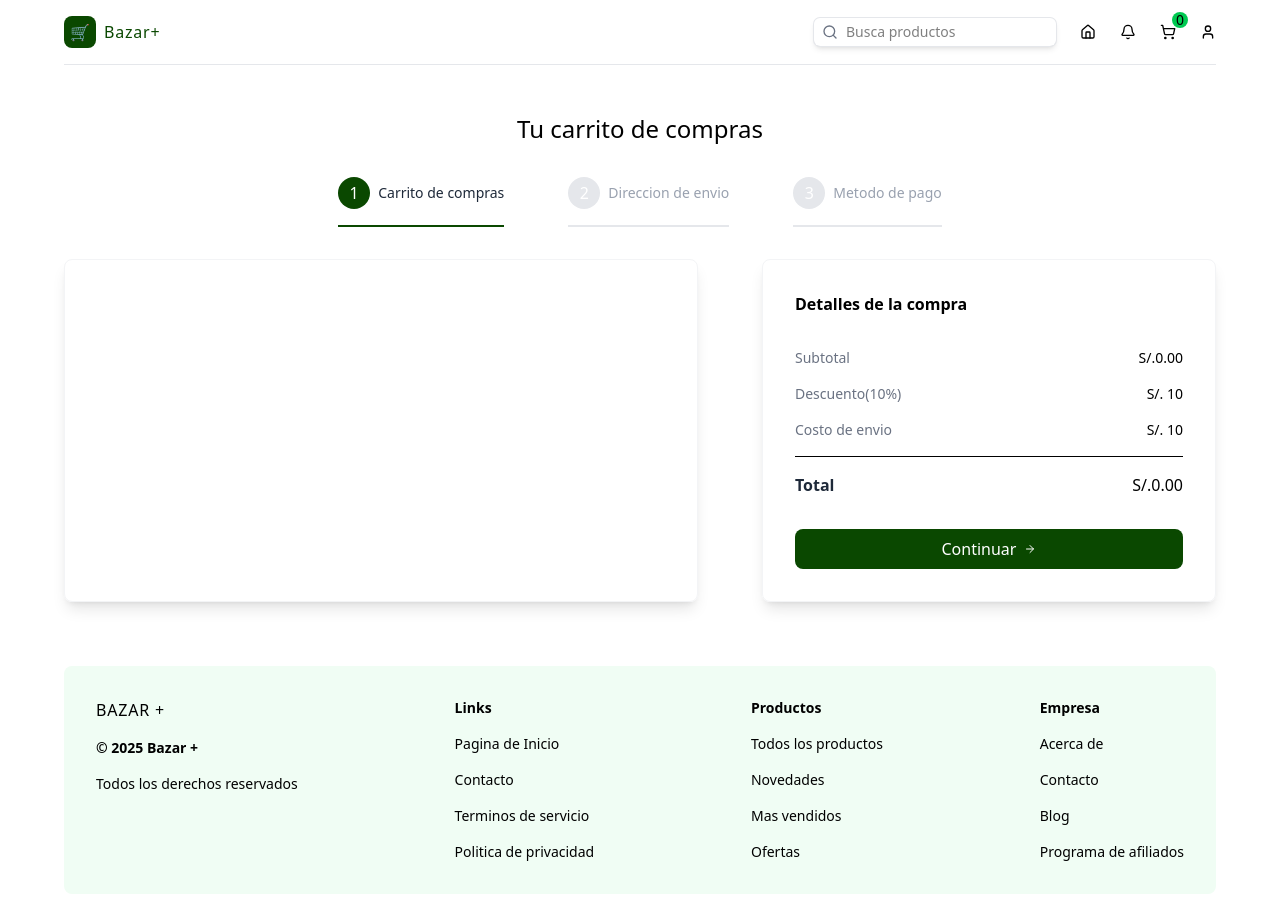
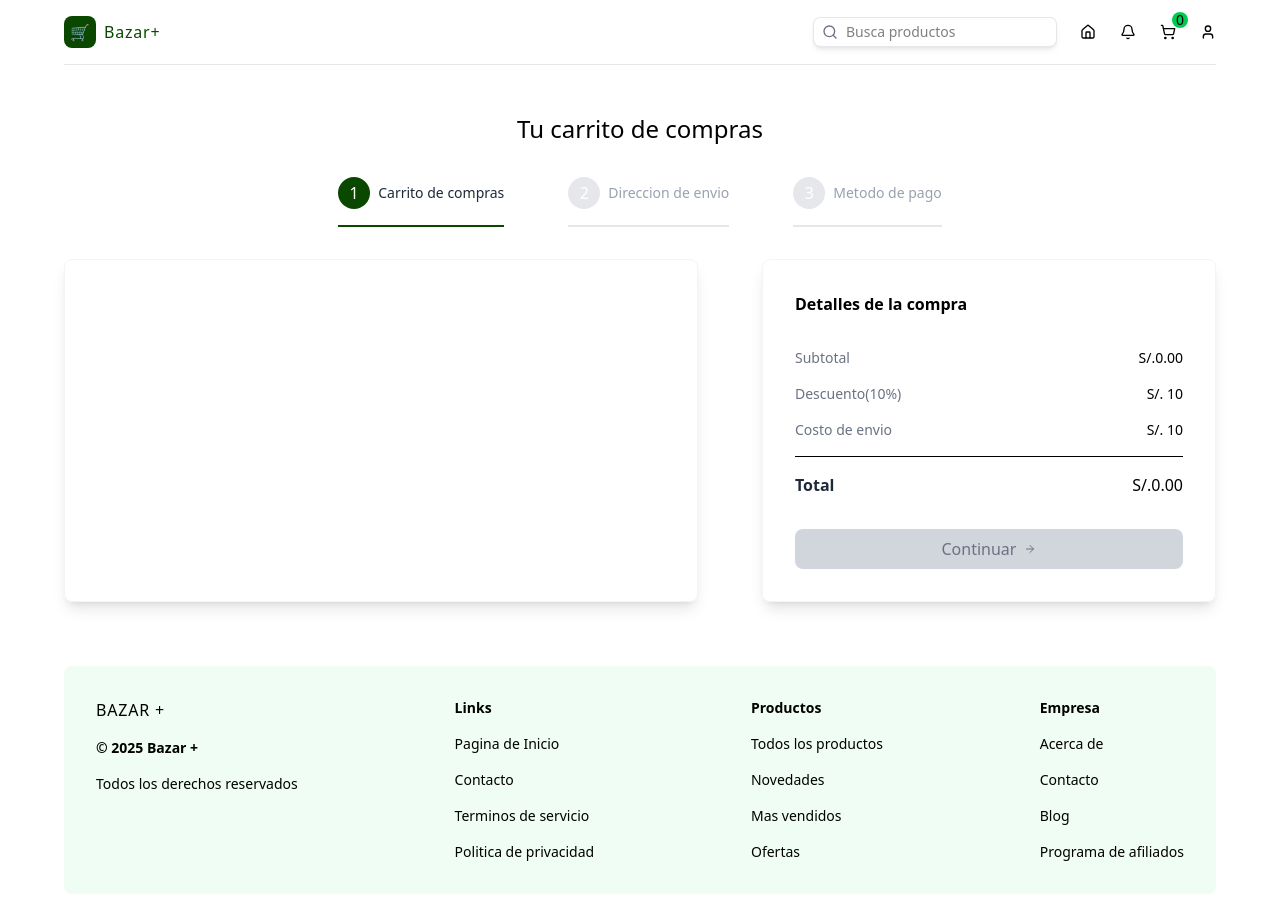
Before and after one commit to julioo19/valderrama-frontend, a Next.js app: page /cart in a window 1280 px wide. Built offline with nearby package versions, Linux system fonts and the light colour scheme.

Commit message:
Carrito
El carrito de comprar no puede continuar si tiene 0 productos

```diff
--- a/src/app/cart/page.tsx
+++ b/src/app/cart/page.tsx
@@ -162,7 +162,15 @@ const CartPage = () => {
 
                     </div>
                     {activeStep === 1 &&
-                        <button onClick={() => router.push("/cart?step=2", { scroll: false })} className="w-full bg-primary hover:bg-primary/90 transition-all duration-300 text-white p-2 rounded-lg cursor-pointer flex items-center justify-center gap-2">
+                        <button
+                            onClick={() => router.push("/cart?step=2", { scroll: false })}
+                            disabled={cart.length === 0}
+                            className={`w-full p-2 rounded-lg flex items-center justify-center gap-2 transition-all duration-300 ${
+                                cart.length === 0
+                                    ? 'bg-gray-300 text-gray-500 cursor-not-allowed'
+                                    : 'bg-primary hover:bg-primary/90 text-white cursor-pointer'
+                            }`}
+                        >
                             Continuar
                             <ArrowRight className="w-3 h-3 " />
                         </button>}
```
